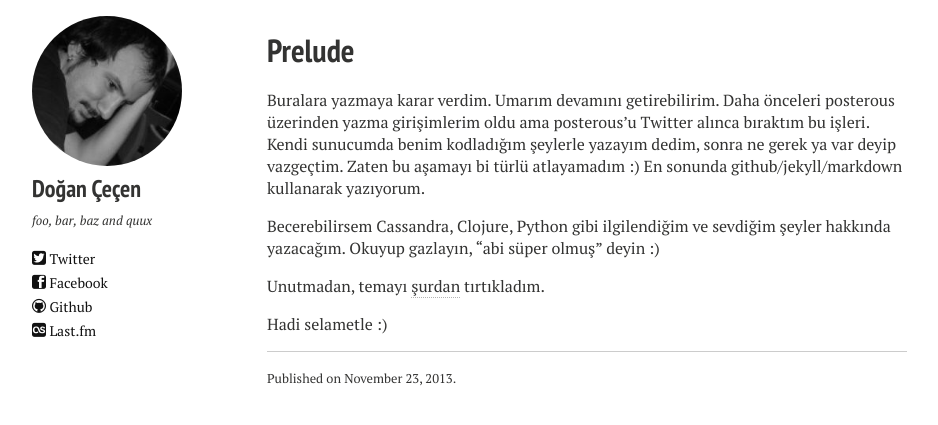
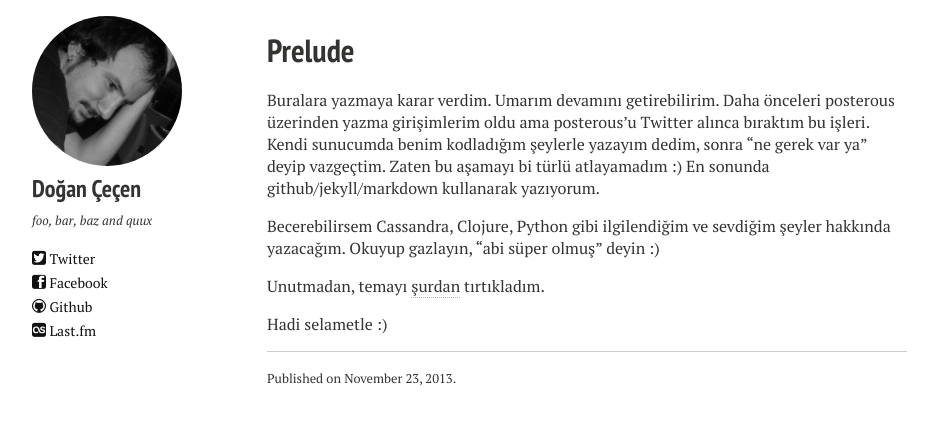
Before and after one commit to sepeth/sepeth.github.io, a Jekyll site: the page built from _posts/2013-11-23-prelude.md, in a window 1280 px wide. Shown: the top 425 px of the page, without its empty margins (53-991 px from the left). Built offline with Jekyll 4.4.1, drawn with Linux system fonts in a browser that asks for light colours; nearby versions of some CDN libraries.

```diff
--- a/_posts/2013-11-23-prelude.md
+++ b/_posts/2013-11-23-prelude.md
@@ -4,7 +4,7 @@ title: Prelude
 category: articles
 ---
 
-Buralara yazmaya karar verdim. Umarım devamını getirebilirim. Daha önceleri posterous üzerinden yazma girişimlerim oldu ama posterous'u Twitter alınca bıraktım bu işleri. Kendi sunucumda benim kodladığım şeylerle yazayım dedim, sonra ne gerek ya var deyip vazgeçtim. Zaten bu aşamayı bi türlü atlayamadım :) En sonunda github/jekyll/markdown kullanarak yazıyorum.
+Buralara yazmaya karar verdim. Umarım devamını getirebilirim. Daha önceleri posterous üzerinden yazma girişimlerim oldu ama posterous'u Twitter alınca bıraktım bu işleri. Kendi sunucumda benim kodladığım şeylerle yazayım dedim, sonra "ne gerek var ya" deyip vazgeçtim. Zaten bu aşamayı bi türlü atlayamadım :) En sonunda github/jekyll/markdown kullanarak yazıyorum.
 
 Becerebilirsem Cassandra, Clojure, Python gibi ilgilendiğim ve sevdiğim şeyler hakkında yazacağım. Okuyup gazlayın, "abi süper olmuş" deyin :)
 
```
